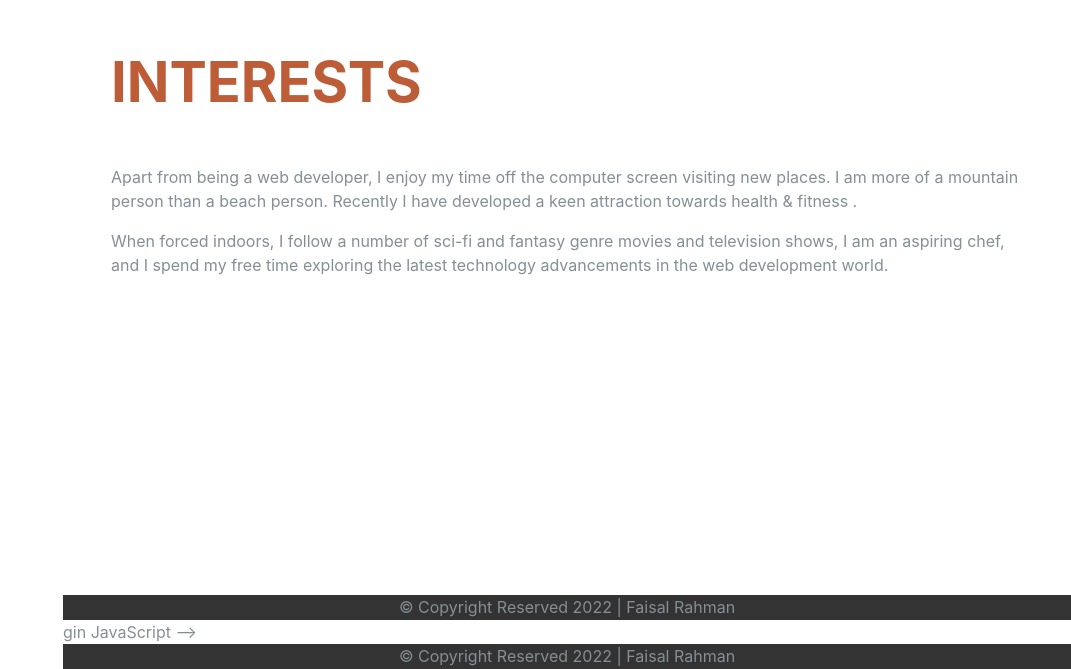
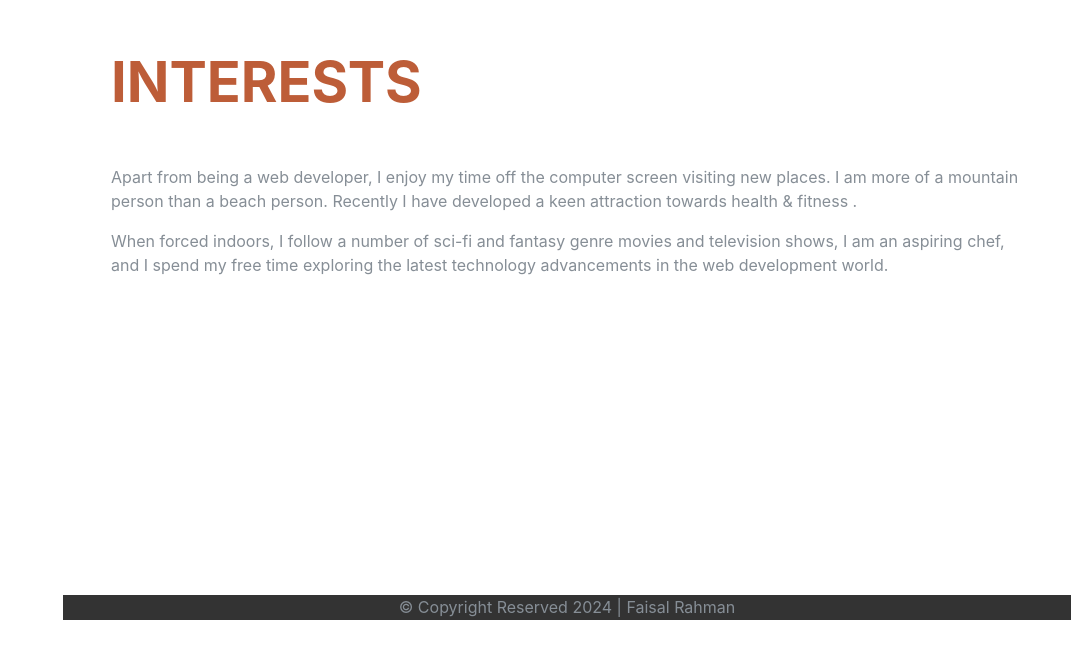
Before and after one commit to faisalsaysin/resume, a plain HTML site: page index.html in a window 1280 px wide. Shown: the part 3753-4422 px from the top of the page, without its empty margins (209-1280 px from the left). After the commit the page ends 4373 px from the top, so only its background shows below. Drawn offline with Linux system fonts and the light colour scheme; a web font is replaced by a local one.

Commit message:
updated copyright

```diff
--- a/index.html
+++ b/index.html
@@ -284,18 +284,7 @@
 
 </body>
 <footer>
-	<p class="copyright">&copy; Copyright Reserved 2022 | Faisal Rahman </p>
-</footer>
-
-gin JavaScript -->
-		<script src="vendor/jquery-easing/jquery.easing.min.js"></script>
-
-		<!-- Custom scripts for this template -->
-		<script src="js/resume.min.js"></script>
-
-</body>
-<footer>
-	<p class="copyright">&copy; Copyright Reserved 2022 | Faisal Rahman </p>
+	<p class="copyright">&copy; Copyright Reserved 2024 | Faisal Rahman </p>
 </footer>
 
 </html>
```
